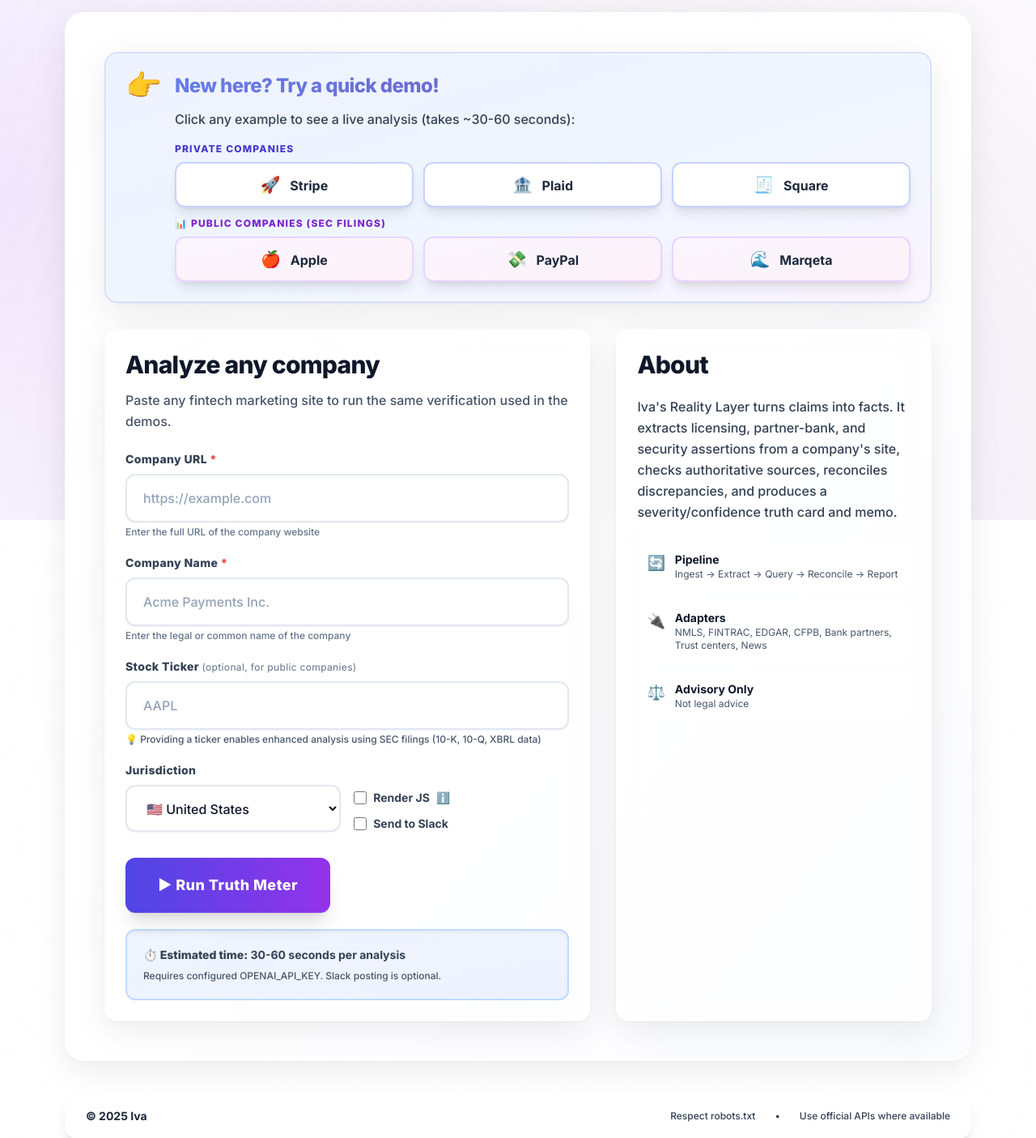
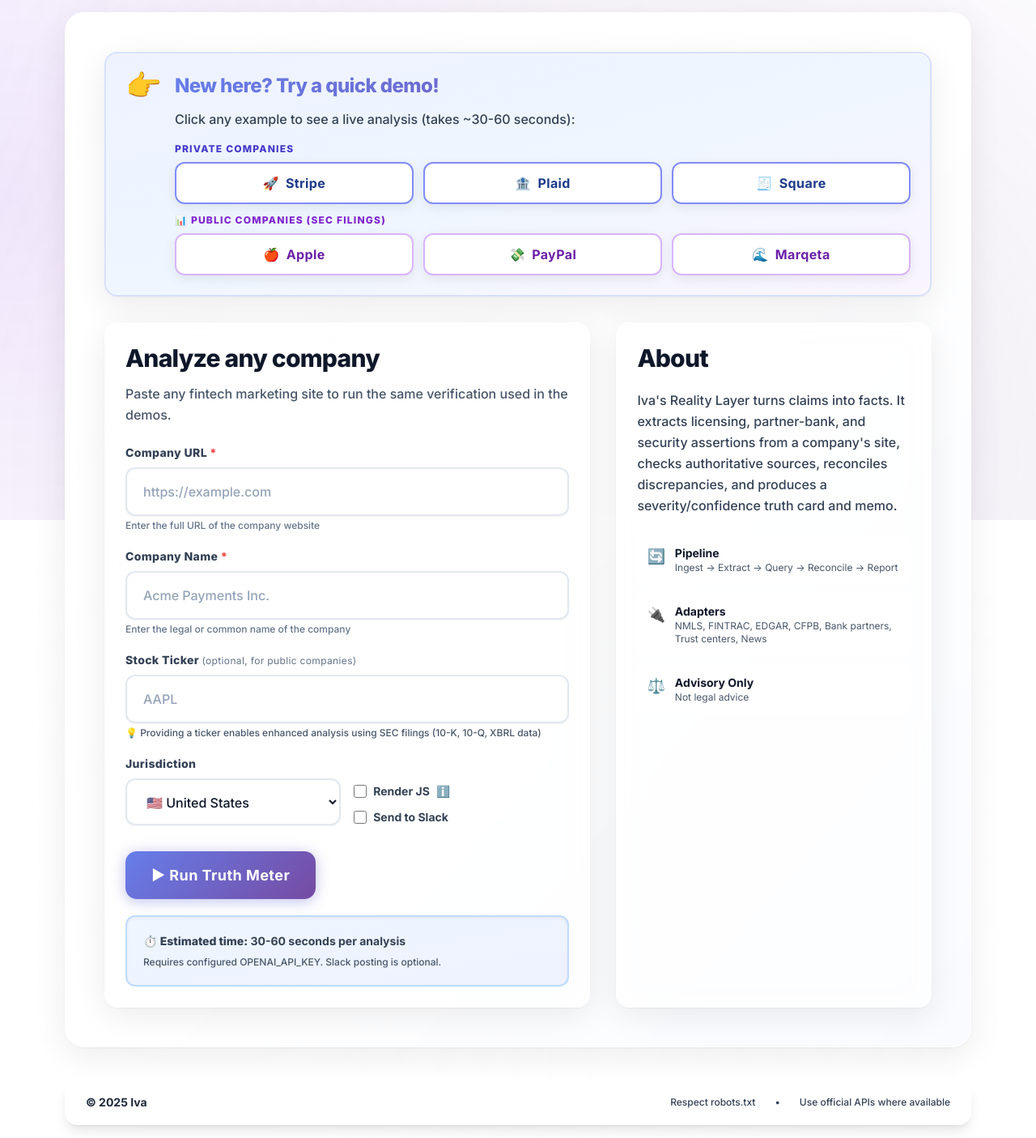
Before and after one commit to Bwillia13x/iva_2, a FastAPI app: page / in a window 1280 px wide. Shown: the part 158-1563 px from the top of the page at 81% size. Run offline with FastAPI, Linux system fonts and the light colour scheme; some libraries are stand-ins or nearby versions.

Commit message:
Enhance button design with new variants and improved interactions
Add comprehensive button styles in base.html with variants (primary, secondary, success, danger, ghost, demo) and size options (sm, md, lg, xl). Update buttons in index.html to use these new classes, including demo buttons with theme variants, the main submit button, and copy buttons.

Replit-Commit-Author: Agent
Replit-Commit-Session-Id: 697f2674-535b-4bbc-9525-cf2400b2ee22
Replit-Commit-Checkpoint-Type: full_checkpoint
Replit-Commit-Event-Id: 6c3a267b-93e7-401e-9d89-3d93093596b0
Replit-Commit-Screenshot-Url: https://storage.googleapis.com/screenshot-production-us-central1/147216c4-dfc7-4deb-a5b4-03789ccf80d5/697f2674-535b-4bbc-9525-cf2400b2ee22/cHFyj9Y

```diff
--- a/src/iva/web/templates/base.html
+++ b/src/iva/web/templates/base.html
@@ -355,11 +355,23 @@
       transform: translateY(-6px) rotateX(2deg) rotateY(-2deg);
     }
 
+    /* Button base styles */
     .btn {
       transition: all 0.2s cubic-bezier(0.4, 0, 0.2, 1);
       position: relative;
       overflow: hidden;
       transform-origin: center;
+      display: inline-flex;
+      align-items: center;
+      justify-content: center;
+      gap: 0.5rem;
+      white-space: nowrap;
+      user-select: none;
+      cursor: pointer;
+      border: none;
+      outline: none;
+      font-weight: 600;
+      letter-spacing: 0.025em;
     }
 
     .btn::before {
@@ -370,7 +382,7 @@
       width: 0;
       height: 0;
       border-radius: 50%;
-      background: rgba(255, 255, 255, 0.4);
+      background: rgba(255, 255, 255, 0.3);
       transform: translate(-50%, -50%);
       transition: width 0.6s, height 0.6s;
     }
@@ -380,13 +392,173 @@
       height: 300px;
     }
 
-    .btn:hover {
-      transform: translateY(-2px) scale(1.02);
-      box-shadow: 0 12px 30px rgba(102, 126, 234, 0.25), 0 0 20px rgba(118, 75, 162, 0.15);
+    /* Button size variants */
+    .btn-sm {
+      padding: 0.5rem 1rem;
+      font-size: 0.875rem;
+      border-radius: 0.5rem;
     }
 
-    .btn:active {
-      transform: translateY(0) scale(0.98);
+    .btn-md {
+      padding: 0.75rem 1.5rem;
+      font-size: 1rem;
+      border-radius: 0.75rem;
+    }
+
+    .btn-lg {
+      padding: 1rem 2rem;
+      font-size: 1.125rem;
+      border-radius: 0.875rem;
+    }
+
+    .btn-xl {
+      padding: 1.25rem 2.5rem;
+      font-size: 1.25rem;
+      border-radius: 1rem;
+    }
+
+    /* Primary button - strong CTA */
+    .btn-primary {
+      background: linear-gradient(135deg, #667eea 0%, #764ba2 100%);
+      color: white;
+      box-shadow: 0 4px 15px rgba(102, 126, 234, 0.3), 0 0 20px rgba(118, 75, 162, 0.15);
+      font-weight: 700;
+    }
+
+    .btn-primary:hover {
+      transform: translateY(-3px) scale(1.02);
+      box-shadow: 0 12px 30px rgba(102, 126, 234, 0.4), 0 0 30px rgba(118, 75, 162, 0.25);
+      filter: brightness(1.1);
+    }
+
+    .btn-primary:active {
+      transform: translateY(-1px) scale(0.99);
+      box-shadow: 0 4px 12px rgba(102, 126, 234, 0.3);
+    }
+
+    .btn-primary:disabled {
+      opacity: 0.5;
+      cursor: not-allowed;
+      transform: none;
+    }
+
+    /* Secondary button - outline style */
+    .btn-secondary {
+      background: white;
+      color: #667eea;
+      border: 2px solid #667eea;
+      box-shadow: 0 2px 8px rgba(102, 126, 234, 0.1);
+    }
+
+    .btn-secondary:hover {
+      background: #f3f4ff;
+      transform: translateY(-2px);
+      box-shadow: 0 8px 20px rgba(102, 126, 234, 0.15);
+      border-color: #764ba2;
+      color: #764ba2;
+    }
+
+    .btn-secondary:active {
+      transform: translateY(0);
+      background: #e8ecff;
+    }
+
+    /* Success button */
+    .btn-success {
+      background: linear-gradient(135deg, #10b981 0%, #059669 100%);
+      color: white;
+      box-shadow: 0 4px 15px rgba(16, 185, 129, 0.3);
+    }
+
+    .btn-success:hover {
+      transform: translateY(-3px) scale(1.02);
+      box-shadow: 0 12px 30px rgba(16, 185, 129, 0.4);
+      filter: brightness(1.05);
+    }
+
+    .btn-success:active {
+      transform: translateY(-1px) scale(0.99);
+    }
+
+    /* Danger button */
+    .btn-danger {
+      background: linear-gradient(135deg, #ef4444 0%, #dc2626 100%);
+      color: white;
+      box-shadow: 0 4px 15px rgba(239, 68, 68, 0.3);
+    }
+
+    .btn-danger:hover {
+      transform: translateY(-3px) scale(1.02);
+      box-shadow: 0 12px 30px rgba(239, 68, 68, 0.4);
+      filter: brightness(1.05);
+    }
+
+    .btn-danger:active {
+      transform: translateY(-1px) scale(0.99);
+    }
+
+    /* Ghost button - minimal */
+    .btn-ghost {
+      background: transparent;
+      color: #667eea;
+      border: none;
+      box-shadow: none;
+    }
+
+    .btn-ghost:hover {
+      background: rgba(102, 126, 234, 0.08);
+      transform: translateY(-1px);
+    }
+
+    .btn-ghost:active {
+      background: rgba(102, 126, 234, 0.15);
+    }
+
+    /* Demo button - elevated outline */
+    .btn-demo {
+      background: white;
+      border: 2px solid;
+      box-shadow: 0 4px 15px rgba(0, 0, 0, 0.08);
+      font-weight: 700;
+      transition: all 0.3s cubic-bezier(0.4, 0, 0.2, 1);
+    }
+
+    .btn-demo:hover {
+      transform: translateY(-3px);
+      box-shadow: 0 12px 35px rgba(0, 0, 0, 0.15);
+      filter: brightness(1.02);
+    }
+
+    .btn-demo:active {
+      transform: translateY(-1px);
+    }
+
+    .btn-demo.indigo-theme {
+      color: #1e3a8a;
+      border-color: #818cf8;
+    }
+
+    .btn-demo.indigo-theme:hover {
+      border-color: #667eea;
+      background: #f0f4ff;
+    }
+
+    .btn-demo.purple-theme {
+      color: #6b21a8;
+      border-color: #d8b4fe;
+    }
+
+    .btn-demo.purple-theme:hover {
+      border-color: #c084fc;
+      background: #faf5ff;
+    }
+
+    /* Loading state */
+    .btn:disabled,
+    .btn-loading {
+      opacity: 0.6;
+      cursor: not-allowed !important;
+      pointer-events: none;
     }
 
     .gradient-text {
--- a/src/iva/web/templates/index.html
+++ b/src/iva/web/templates/index.html
@@ -16,16 +16,16 @@
         <p class="text-xs font-extrabold text-indigo-700 uppercase tracking-widest mb-2">Private Companies</p>
         <div class="grid sm:grid-cols-3 gap-3">
           <button type="button" onclick="loadDemo('https://stripe.com', 'Stripe Inc.', '')"
-            class="px-5 py-3 rounded-xl bg-white border-2 border-indigo-200 text-slate-800 font-bold shadow-lg hover:shadow-2xl hover:border-indigo-400 hover:-translate-y-1 transition-all duration-200 btn">
-            <span class="text-xl mr-2">🚀</span> Stripe
+            class="btn btn-demo btn-md indigo-theme">
+            <span>🚀</span> Stripe
           </button>
           <button type="button" onclick="loadDemo('https://plaid.com', 'Plaid Inc.', '')"
-            class="px-5 py-3 rounded-xl bg-white border-2 border-indigo-200 text-slate-800 font-bold shadow-lg hover:shadow-2xl hover:border-indigo-400 hover:-translate-y-1 transition-all duration-200 btn">
-            <span class="text-xl mr-2">🏦</span> Plaid
+            class="btn btn-demo btn-md indigo-theme">
+            <span>🏦</span> Plaid
           </button>
           <button type="button" onclick="loadDemo('https://squareup.com', 'Square Inc.', 'SQ')"
-            class="px-5 py-3 rounded-xl bg-white border-2 border-indigo-200 text-slate-800 font-bold shadow-lg hover:shadow-2xl hover:border-indigo-400 hover:-translate-y-1 transition-all duration-200 btn">
-            <span class="text-xl mr-2">🧾</span> Square
+            class="btn btn-demo btn-md indigo-theme">
+            <span>🧾</span> Square
           </button>
         </div>
       </div>
@@ -35,16 +35,16 @@
           Filings)</p>
         <div class="grid sm:grid-cols-3 gap-3">
           <button type="button" onclick="loadDemo('https://www.apple.com', 'Apple Inc.', 'AAPL')"
-            class="px-5 py-3 rounded-xl bg-gradient-to-br from-purple-50 to-pink-50 border-2 border-purple-200 text-slate-800 font-bold shadow-lg hover:shadow-2xl hover:border-purple-400 hover:-translate-y-1 transition-all duration-200 btn">
-            <span class="text-xl mr-2">🍎</span> Apple
+            class="btn btn-demo btn-md purple-theme">
+            <span>🍎</span> Apple
           </button>
           <button type="button" onclick="loadDemo('https://www.paypal.com', 'PayPal Holdings Inc.', 'PYPL')"
-            class="px-5 py-3 rounded-xl bg-gradient-to-br from-purple-50 to-pink-50 border-2 border-purple-200 text-slate-800 font-bold shadow-lg hover:shadow-2xl hover:border-purple-400 hover:-translate-y-1 transition-all duration-200 btn">
-            <span class="text-xl mr-2">💸</span> PayPal
+            class="btn btn-demo btn-md purple-theme">
+            <span>💸</span> PayPal
           </button>
           <button type="button" onclick="loadDemo('https://www.marqeta.com', 'Marqeta Inc.', 'MQ')"
-            class="px-5 py-3 rounded-xl bg-gradient-to-br from-purple-50 to-pink-50 border-2 border-purple-200 text-slate-800 font-bold shadow-lg hover:shadow-2xl hover:border-purple-400 hover:-translate-y-1 transition-all duration-200 btn">
-            <span class="text-xl mr-2">🌊</span> Marqeta
+            class="btn btn-demo btn-md purple-theme">
+            <span>🌊</span> Marqeta
           </button>
         </div>
       </div>
@@ -124,7 +124,7 @@
 
       <div class="pt-3">
         <button type="submit" id="submitBtn"
-          class="btn w-full sm:w-auto px-10 py-5 rounded-xl bg-gradient-to-r from-indigo-600 to-purple-600 text-white shadow-xl hover:shadow-2xl font-extrabold text-lg disabled:opacity-50 disabled:cursor-not-allowed tracking-wide"
+          class="btn btn-primary btn-lg w-full sm:w-auto"
           aria-label="Submit form to analyze company">
           <span id="submitBtnText">▶ Run Truth Meter</span>
         </button>
@@ -239,7 +239,7 @@
       <h3 class="text-2xl font-extrabold text-red-900 mb-4 tracking-tight">Analysis Failed</h3>
       <p class="text-red-800 mb-5 font-semibold whitespace-pre-line">{{ error }}</p>
       <button onclick="location.reload()"
-        class="btn px-6 py-3 rounded-xl bg-white border-2 border-red-300 text-red-700 font-extrabold hover:bg-red-50 shadow-lg hover:shadow-xl"
+        class="btn btn-secondary btn-md"
         aria-label="Reload page to try again">
         <span aria-hidden="true">🔄</span> Try Again
       </button>
@@ -433,7 +433,7 @@
           <div class="text-xl font-extrabold text-slate-900 tracking-tight"><span aria-hidden="true">📝</span> Memo HTML
           </div>
           <button type="button"
-            class="btn px-4 py-2 rounded-lg border-2 border-indigo-300 bg-white text-indigo-700 font-extrabold hover:bg-indigo-50 text-sm shadow-md"
+            class="btn btn-secondary btn-sm"
             data-copy="memoHtml" onclick="copyText('memoHtml')" aria-label="Copy memo HTML to clipboard">
             <span aria-hidden="true">📋</span> Copy
           </button>
@@ -455,7 +455,7 @@
             <div class="text-xl font-extrabold text-slate-900 tracking-tight"><span aria-hidden="true">💾</span> Raw
               JSON</div>
             <button type="button"
-              class="btn px-4 py-2 rounded-lg border-2 border-indigo-300 bg-white text-indigo-700 font-extrabold hover:bg-indigo-50 text-sm ml-4 shadow-md"
+              class="btn btn-secondary btn-sm"
               data-copy="cardJson" onclick="copyText('cardJson'); event.stopPropagation();"
               aria-label="Copy JSON to clipboard">
               <span aria-hidden="true">📋</span> Copy
```
Also changed, not shown: 1 other file.
